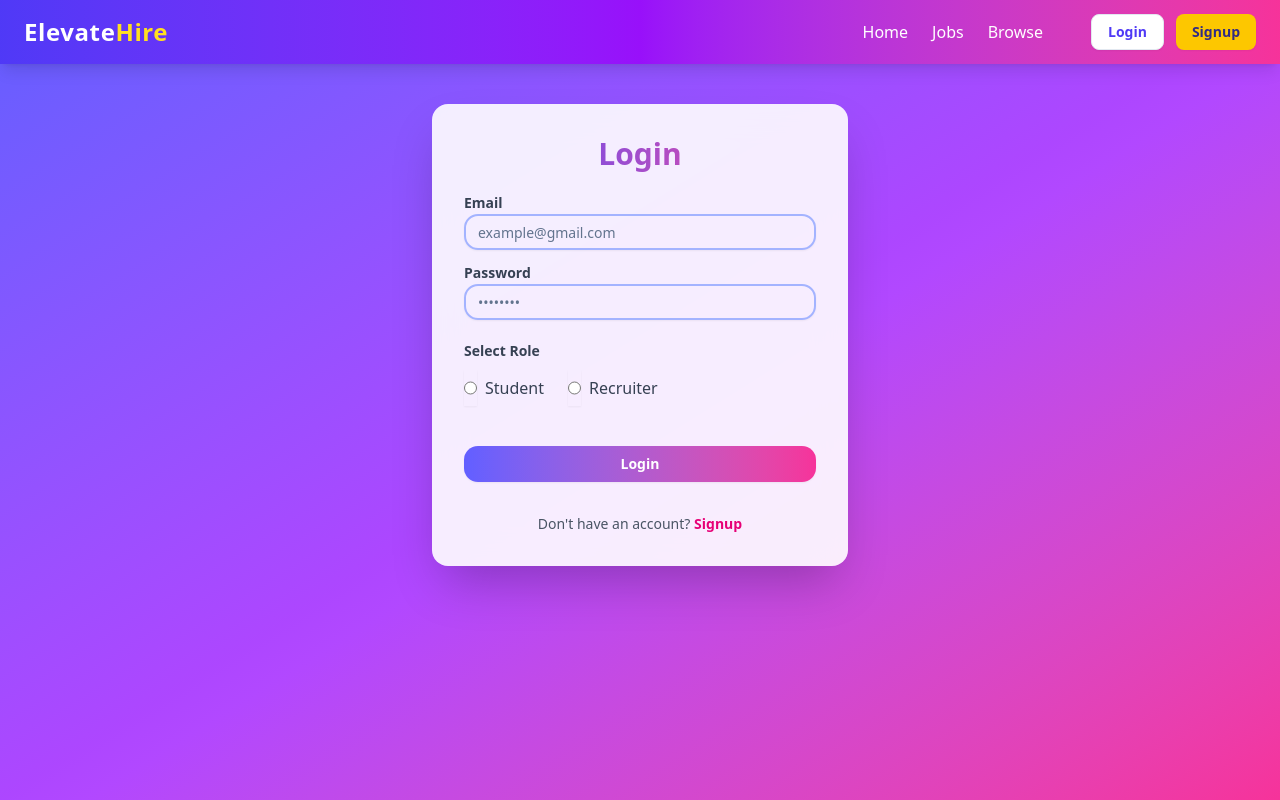
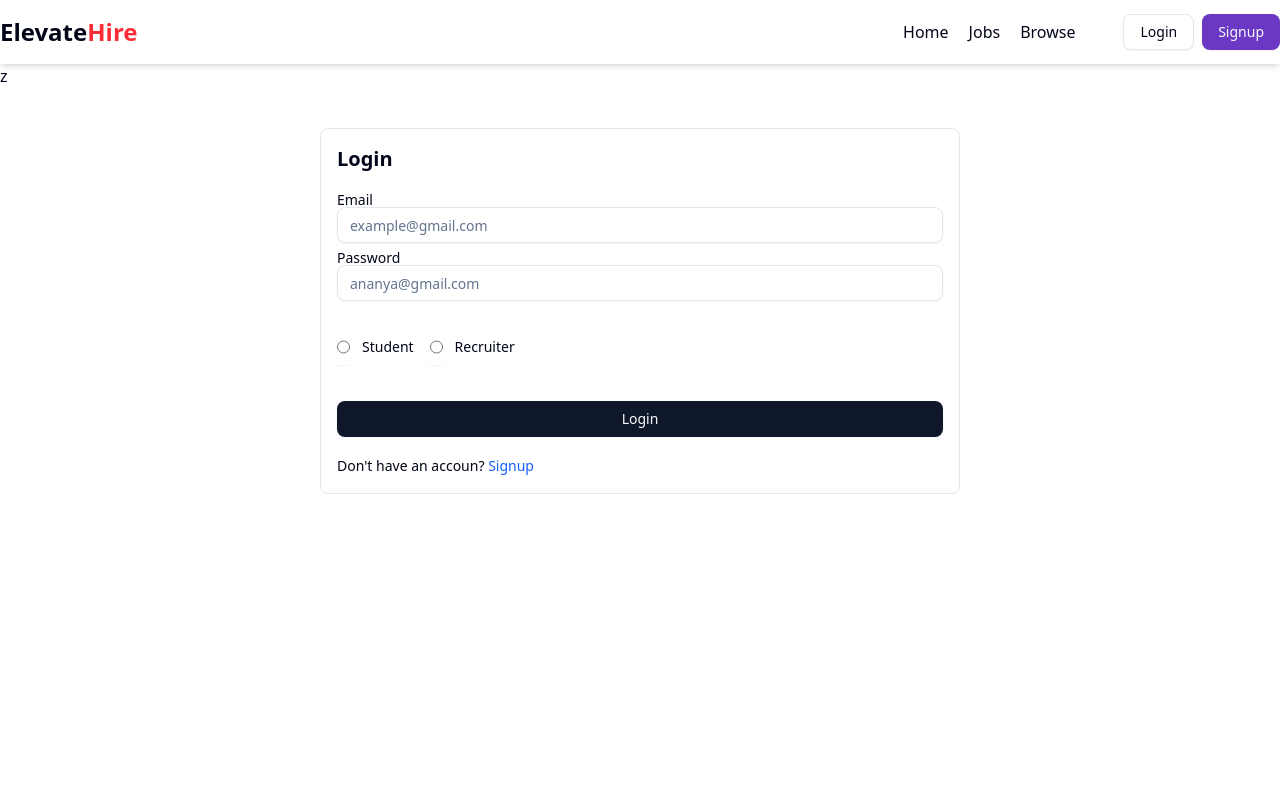
Before and after one commit to AnanyaRaj14/Job_Portal, a React (Vite) app in the folder frontend/: page /login in a window 1280 px wide. Built offline with nearby package versions, Linux system fonts and the light colour scheme.

Commit message:
changed ui to simple one

```diff
--- a/frontend/src/components/auth/Login.jsx
+++ b/frontend/src/components/auth/Login.jsx
@@ -4,7 +4,7 @@ import { Label } from '../ui/label'
 import { Input } from '../ui/input'
 import { RadioGroup } from '../ui/radio-group'
 import { Button } from '../ui/button'
-import { Link, useNavigate } from 'react-router-dom'
+import { Link, useNavigate, useSearchParams } from 'react-router-dom'
 import axios from 'axios'
 import { USER_API_END_POINT } from '../../utils/constant'
 import { toast } from 'sonner'
@@ -13,8 +13,10 @@ import { setLoading, setUser } from '../../redux/authSlice'
 import { Loader2 } from 'lucide-react'
 import { useCookies } from 'react-cookie'
 
+
 const Login = () => {
-  const [cookies, setCookie] = useCookies();
+    const [cookies, setCookie, removeCookie] = useCookies();
+
     const [input, setInput] = useState({
         email: "",
         password: "",
@@ -31,119 +33,87 @@ const Login = () => {
 
     const submitHandler = async (e) => {
         e.preventDefault();
+
         try {
             dispatch(setLoading(true))
+
             const res = await axios.post(`${USER_API_END_POINT}/login`, input, {
-        headers: { "Content-Type": "application/json" },
+                headers: {
+                    "Content-Type": "application/json"
+                },
                 withCredentials: true,
             });
             if (res.data.success) {
                 dispatch(setUser(res.data.user));
+                console.log('Login successful:', res.data.token);
                 setCookie("token", res.data?.token);
                 navigate("/");
                 toast.success(res.data.message);
             }
         } catch (error) {
             console.log(error);
-      toast.error(error.response?.data?.message || "Login failed");
+            toast.error(error.response.data.message);
         } finally {
             dispatch(setLoading(false));
         }
     }
 
     return (
-    <div className="min-h-screen bg-gradient-to-br from-indigo-500 via-purple-500 to-pink-500">
-      <Navbar />
-      <div className="flex items-center justify-center max-w-7xl mx-auto px-4">
-        <form
-          onSubmit={submitHandler}
-          className="w-full sm:w-1/2 lg:w-1/3 bg-white/90 backdrop-blur-lg shadow-2xl rounded-2xl p-8 my-10"
-        >
-          <h1 className="font-extrabold text-3xl text-center mb-6 text-transparent bg-clip-text bg-gradient-to-r from-indigo-600 to-pink-500">
-            Login
-          </h1>
-
-          {/* Email */}
-          <div className="my-4">
-            <Label className="text-gray-700 font-semibold">Email</Label>
+        <div>
+            <Navbar />z
+            <div className='flex items-center justify-center max-w-7xl mx-auto'>
+                <form onSubmit={submitHandler} className='w-1/2 border border-gray-200 rounded-md p-4 my-10'>
+                    <h1 className='font-bold text-xl mb-5'>Login</h1>
+                    <div className='my-2'>
+                        <Label>Email</Label>
                         <Input
                             type="email"
                             value={input.email}
                             name="email"
                             onChange={changeEventHandler}
                             placeholder="example@gmail.com"
-              className="mt-1 border-2 border-indigo-300 focus:border-pink-400 transition rounded-xl"
                         />
                     </div>
-
-          {/* Password */}
-          <div className="my-4">
-            <Label className="text-gray-700 font-semibold">Password</Label>
+                    <div className='my-2'>
+                        <Label>Password</Label>
                         <Input
                             type="password"
                             value={input.password}
                             name="password"
                             onChange={changeEventHandler}
-              placeholder="••••••••"
-              className="mt-1 border-2 border-indigo-300 focus:border-pink-400 transition rounded-xl"
+                            placeholder="ananya@gmail.com"
                         />
                     </div>
-
-          {/* Role */}
-          <div className="my-6">
-            <Label className="text-gray-700 font-semibold">Select Role</Label>
-            <RadioGroup className="flex items-center gap-6 mt-3">
-              <div className="flex items-center gap-2">
+                    <div className='flex items-center justify-between'>
+                        <RadioGroup className="flex items-center gap-4 my-5">
+                            <div className="flex items-center gap-3">
                                 <Input
                                     type="radio"
                                     name="role"
                                     value="student"
                                     checked={input.role === 'student'}
                                     onChange={changeEventHandler}
-                  className="cursor-pointer accent-pink-500"
+                                    className="cursor-pointer"
                                 />
-                <span className="text-gray-700">Student</span>
+                                <Label htmlFor="r1">Student</Label>
                             </div>
-              <div className="flex items-center gap-2">
+                            <div className="flex items-center gap-3">
                                 <Input
                                     type="radio"
                                     name="role"
                                     value="recruiter"
                                     checked={input.role === 'recruiter'}
                                     onChange={changeEventHandler}
-                  className="cursor-pointer accent-indigo-500"
+                                    className="cursor-pointer"
                                 />
-                <span className="text-gray-700">Recruiter</span>
+                                <Label htmlFor="r2">Recruiter</Label>
                             </div>
                         </RadioGroup>
                     </div>
-
-          {/* Button */}
                     {
-            loading ? (
-              <Button
-                disabled
-                className="w-full my-4 bg-gradient-to-r from-indigo-500 to-pink-500 text-white font-bold py-2 rounded-xl"
-              >
-                <Loader2 className="mr-2 h-4 w-4 animate-spin" /> Please wait
-              </Button>
-            ) : (
-              <Button
-                type="submit"
-                className="w-full my-4 bg-gradient-to-r from-indigo-500 to-pink-500 text-white font-bold py-2 rounded-xl hover:scale-105 transition"
-              >
-                Login
-              </Button>
-            )
+                        loading ? <Button className="w-full my-4"> <Loader2 className='mr-2 h-4 w-4 animate-spin' /> Please wait </Button> : <Button type="submit" className="w-full my-4">Login</Button>
                     }
-
-          {/* Signup link */}
-          <p className="text-sm text-center text-gray-600 mt-4">
-            Don&apos;t have an account?{" "}
-            <Link to="/signup" className="text-pink-600 font-semibold hover:underline">
-              Signup
-            </Link>
-          </p>
+                    <span className='text-sm'>Don't have an accoun? <Link to="/signup" className="text-blue-600">Signup</Link></span>
                 </form>
             </div>
         </div>
--- a/frontend/src/components/shared/Navbar.jsx
+++ b/frontend/src/components/shared/Navbar.jsx
@@ -11,6 +11,7 @@ import { setUser } from '@/redux/authSlice'
 import { toast } from 'sonner'
 
 function Navbar() {
+    // const user = true;
     const { user } = useSelector(store => store.auth);
     const dispatch = useDispatch();
     const navigate = useNavigate();
@@ -25,99 +26,81 @@ function Navbar() {
             }
         } catch (error) {
             console.log(error);
-      toast.error(error.response?.data?.message || "Logout failed");
+            toast.error(error.response.data.message);
+
         }
     }
-
     return (
-    <div className="sticky top-0 z-50 shadow-lg bg-gradient-to-r from-indigo-600 via-purple-600 to-pink-500">
-      <div className="flex items-center justify-between mx-auto max-w-7xl h-16 px-6">
-
-        {/* Brand */}
+        <div className='bg-white sticky top-0 z-50 shadow-md'>
+            <div className='flex items-center justify-between mx-auto max-w-7xl h-16'>
                 <div>
-          <h1 className="text-2xl font-extrabold tracking-wide text-white">
-            Elevate<span className="text-yellow-300">Hire</span>
-          </h1>
+                    <h1 className='text-2xl font-bold'>Elevate<span className='text-red-500'>Hire</span></h1>
                 </div>
-
-        {/* Nav Links */}
-        <div className="flex items-center gap-12">
-          <ul className="flex font-medium items-center gap-6 text-white">
-            {user && user.role === 'recruiter' ? (
+                <div className='flex items-center gap-12'>
+                    <ul className='flex font-medium items-center gap-5 '>
+                        {
+                            user && user.role === 'recruiter' ? (
                                 <>
-                <li>
-                  <Link to='/admin/companies' className="hover:text-yellow-300 transition">Companies</Link>
-                </li>
-                <li>
-                  <Link to='/admin/jobs' className="hover:text-yellow-300 transition">Jobs</Link>
-                </li>
+                                    <li><Link to='/admin/companies'>Companies</Link></li>
+                                    <li><Link to='/admin/jobs'>Jobs</Link></li>
                                 </>
                             ) : (
                                 <>
-                <li>
-                  <Link to='/' className="hover:text-yellow-300 transition">Home</Link>
-                </li>
-                <li>
-                  <Link to='/jobs' className="hover:text-yellow-300 transition">Jobs</Link>
-                </li>
-                <li>
-                  <Link to='/browse' className="hover:text-yellow-300 transition">Browse</Link>
-                </li>
+                                    <li><Link to='/'>Home</Link></li>
+                                    <li><Link to='/jobs'>Jobs</Link></li>
+                                    <li><Link to='/browse'>Browse</Link></li>
                                 </>
-            )}
+                            )
+                        }
+
                     </ul>
-
-          {/* Auth Buttons or Avatar */}
-          {!user ? (
-            <div className="flex items-center gap-3">
-              <Link to="/login">
-                <Button variant="outline" className="bg-white text-indigo-600 font-semibold hover:bg-yellow-300 hover:text-indigo-800 transition">
-                  Login
-                </Button>
-              </Link>
-              <Link to="/signup">
-                <Button className="bg-yellow-400 text-indigo-900 font-semibold hover:bg-yellow-500 transition">
-                  Signup
-                </Button>
-              </Link>
+                    {
+                        !user ? (
+                            <div className='flex items-center gap-2'>
+                                <Link to="/login"><Button variant="outline">Login</Button></Link>
+                                <Link to="/signup"><Button className="bg-[#6A38C2] hover:bg-[#5b30a6]">Signup</Button></Link>
                             </div>
                         ) : (
                             <Popover>
                                 <PopoverTrigger asChild>
-                <Avatar className="cursor-pointer border-2 border-yellow-300 shadow-md hover:scale-105 transition">
+                                    <Avatar className="cursor-pointer">
                                         <AvatarImage src={user?.profile?.profilePhoto} />
                                     </Avatar>
                                 </PopoverTrigger>
-              <PopoverContent className="w-80 bg-white shadow-xl rounded-xl p-4">
-                <div className="flex gap-4 items-center border-b pb-3">
-                  <Avatar>
+                                <PopoverContent className="w-80">
+                                    <div className='flex gap-4 space-y-2'>
+                                        <Avatar className="cursor-pointer">
                                             <AvatarImage src={user?.profile?.profilePhoto} />
                                         </Avatar>
                                         <div>
-                    <h4 className="font-bold text-gray-800">{user?.fullname}</h4>
-                    <p className="text-sm text-gray-500">{user?.profile?.bio}</p>
+                                            <h4 className='font-medium'>{user?.fullname}</h4>
+                                            <p className='text-sm text-muted-foreground'>{user?.profile?.bio}</p>
                                         </div>
                                     </div>
 
-                <div className="flex flex-col mt-3 text-gray-700">
-                  {user?.role === 'student' && (
-                    <div className="flex items-center gap-2 cursor-pointer hover:text-indigo-600 transition">
+                                    <div className='flex flex-col my-2 text-gray-600'>
+                                        {
+                                            user && user.role === 'student' && (
+                                                <div className='flex w-fit items-center gap-2 cursor-pointer'>
                                                     <User2 />
-                      <Button variant="link">
-                        <Link to="/profile">View Profile</Link>
-                      </Button>
+                                                    <Button variant="link"><Link to="/profile">View Profile</Link></Button>
                                                 </div>
-                  )}
-                  <div className="flex items-center gap-2 cursor-pointer hover:text-red-600 transition">
+                                            )
+                                        }
+
+                                        <div className='flex w-fit items-center gap-2 cursor-pointer'>
                                             <LogOut />
                                             <Button onClick={logoutHandler} variant="link">Logout</Button>
                                         </div>
                                     </div>
                                 </PopoverContent>
                             </Popover>
-          )}
+                        )
+                    }
+
                 </div>
             </div>
+
         </div>
     )
 }
```
Also changed, not shown: frontend/src/components/shared/Footer.jsx (+16 -17 lines). Lines whose indentation alone changed are shown as unchanged.
